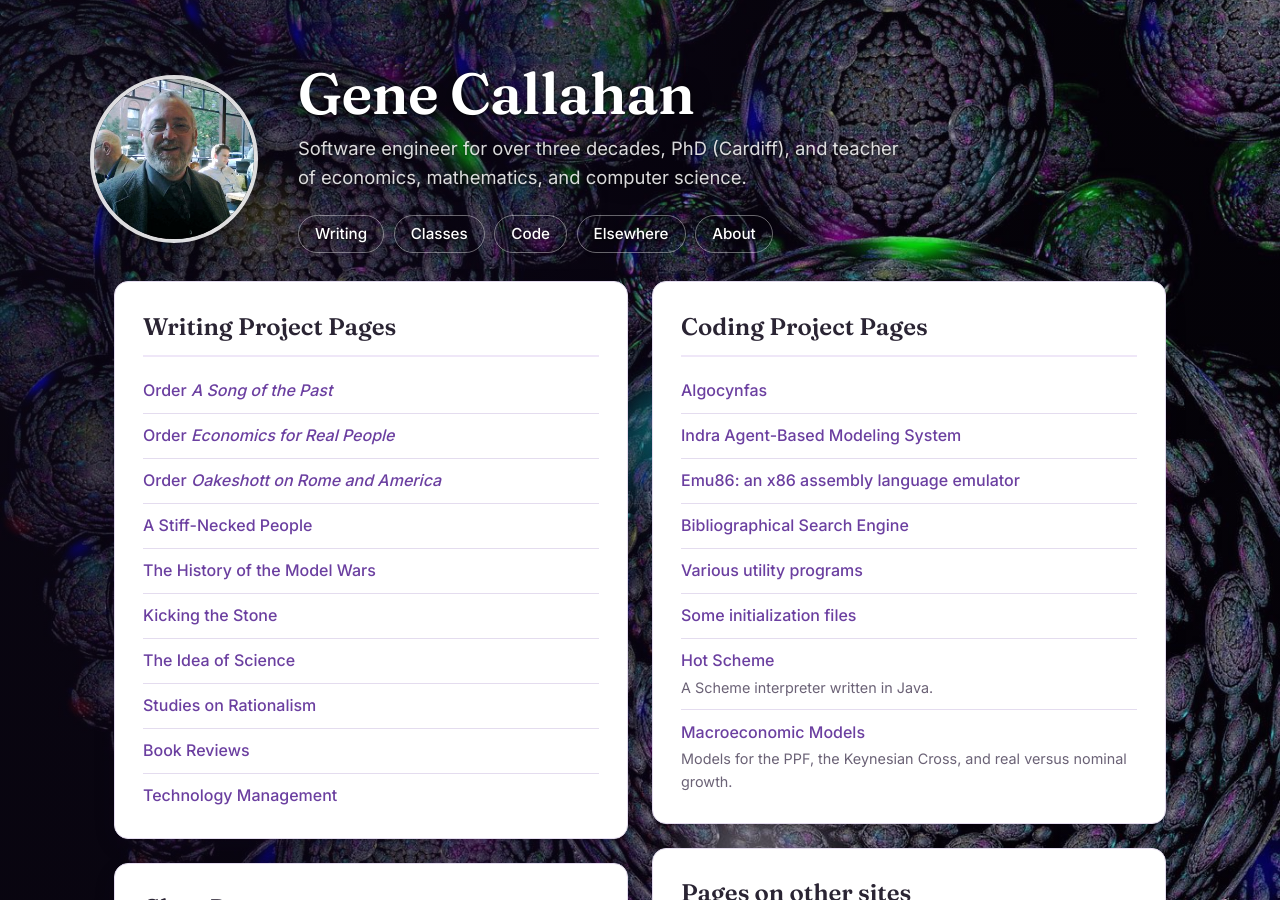
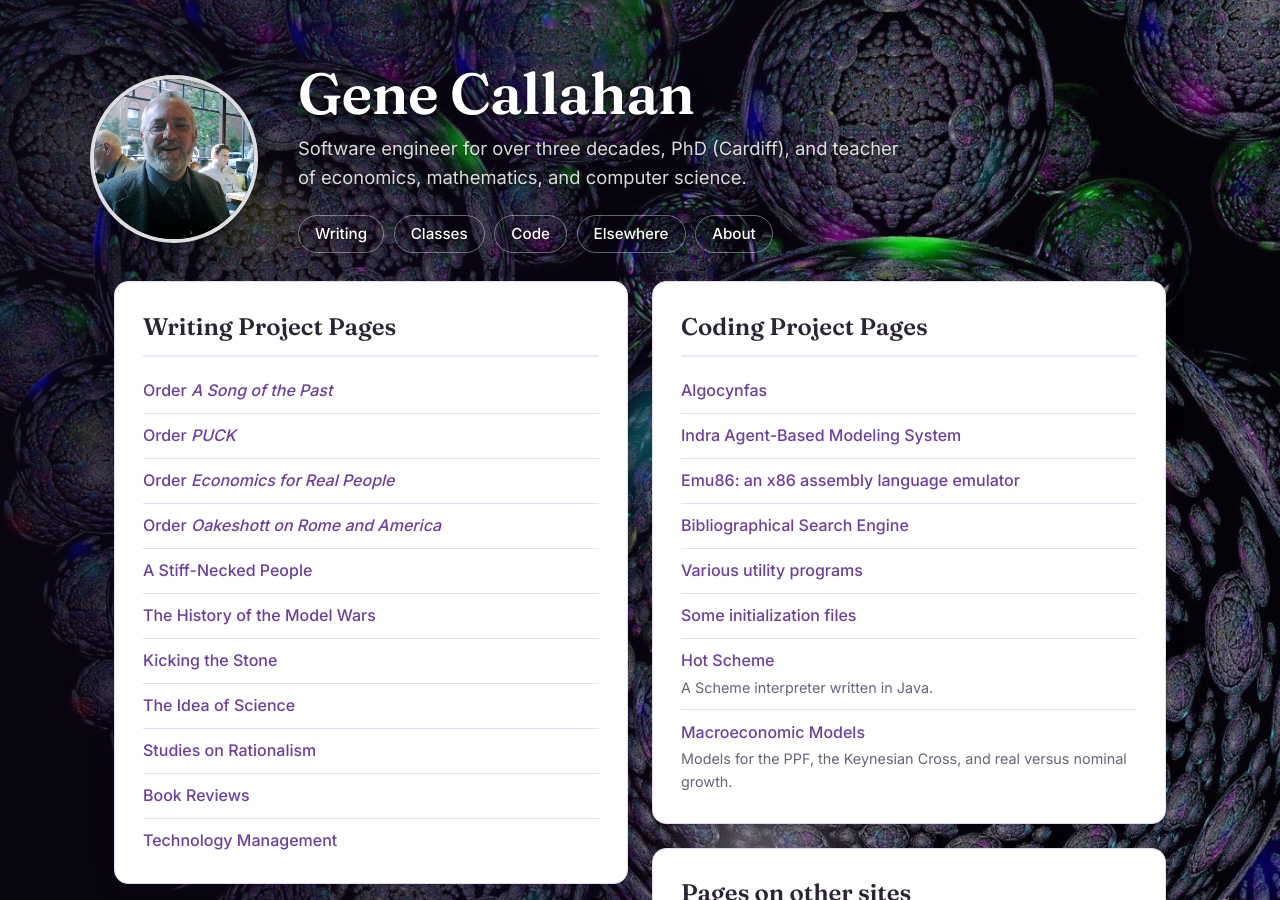
Before and after one commit to gcallah/gcallah.github.io, a Jekyll site: the page index.html, which Jekyll copies as it is, in a window 1280 px wide and 900 px high. Built offline with Jekyll 4.4.1, drawn with Linux system fonts in a browser that asks for light colours.

Commit message:
Add Amazon order link for PUCK
Co-Authored-By: Claude Opus 5.5 <noreply@anthropic.com>

```diff
--- a/index.html
+++ b/index.html
@@ -43,6 +43,7 @@
                     <h2>Writing Project Pages</h2>
                     <ul class="links">
                         <li><a href="https://www.amazon.com/Song-Past-Gene-Callahan/dp/1699279969">Order <em>A Song of the Past</em></a></li>
+                        <li><a href="https://www.amazon.com/Puck-Novel-Gene-Callahan/dp/0595376991">Order <em>PUCK</em></a></li>
                         <li><a href="https://www.amazon.com/Economics-Real-People-Introduction-Austrian/dp/0945466412">Order <em>Economics for Real People</em></a></li>
                         <li><a href="https://www.amazon.com/Oakeshott-America-British-Idealism-Studies/dp/1845406672">Order <em>Oakeshott on Rome and America</em></a></li>
                         <li><a href="../hambone/index.html">A Stiff-Necked People</a></li>
```
